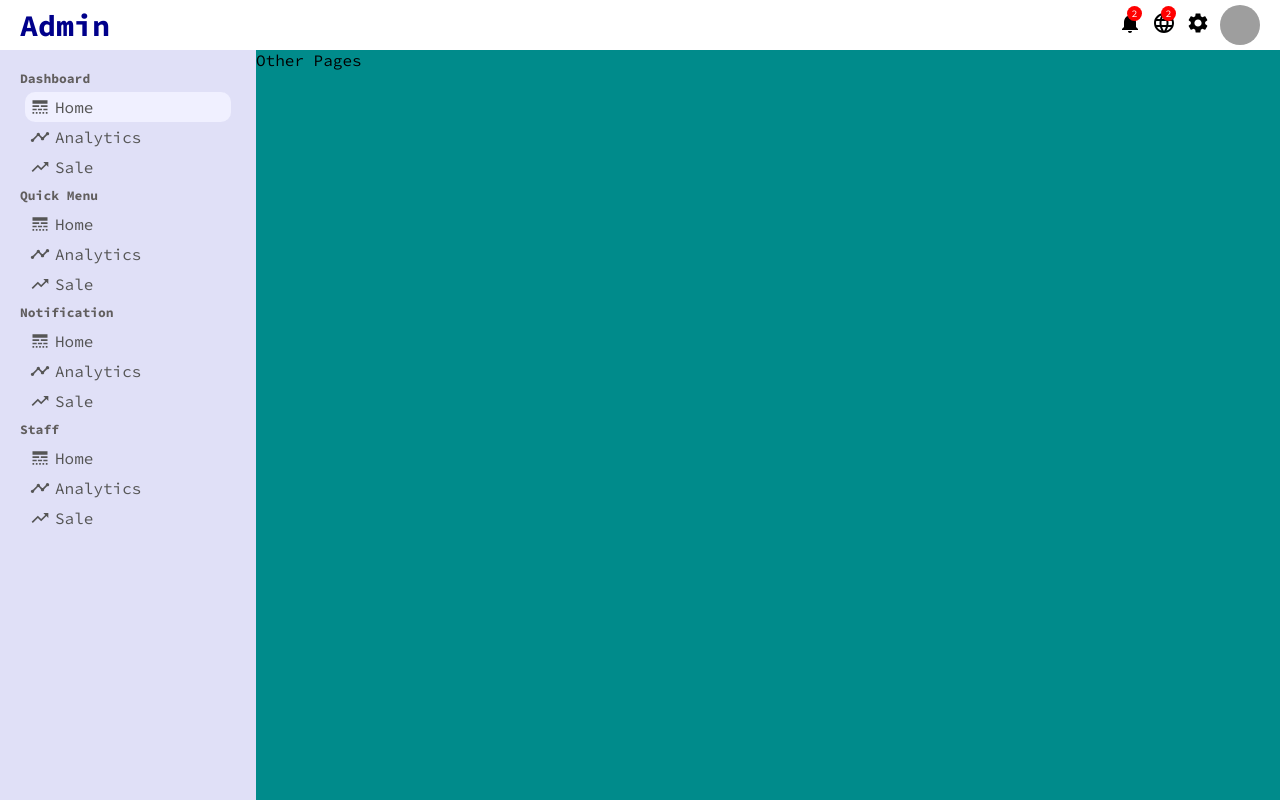
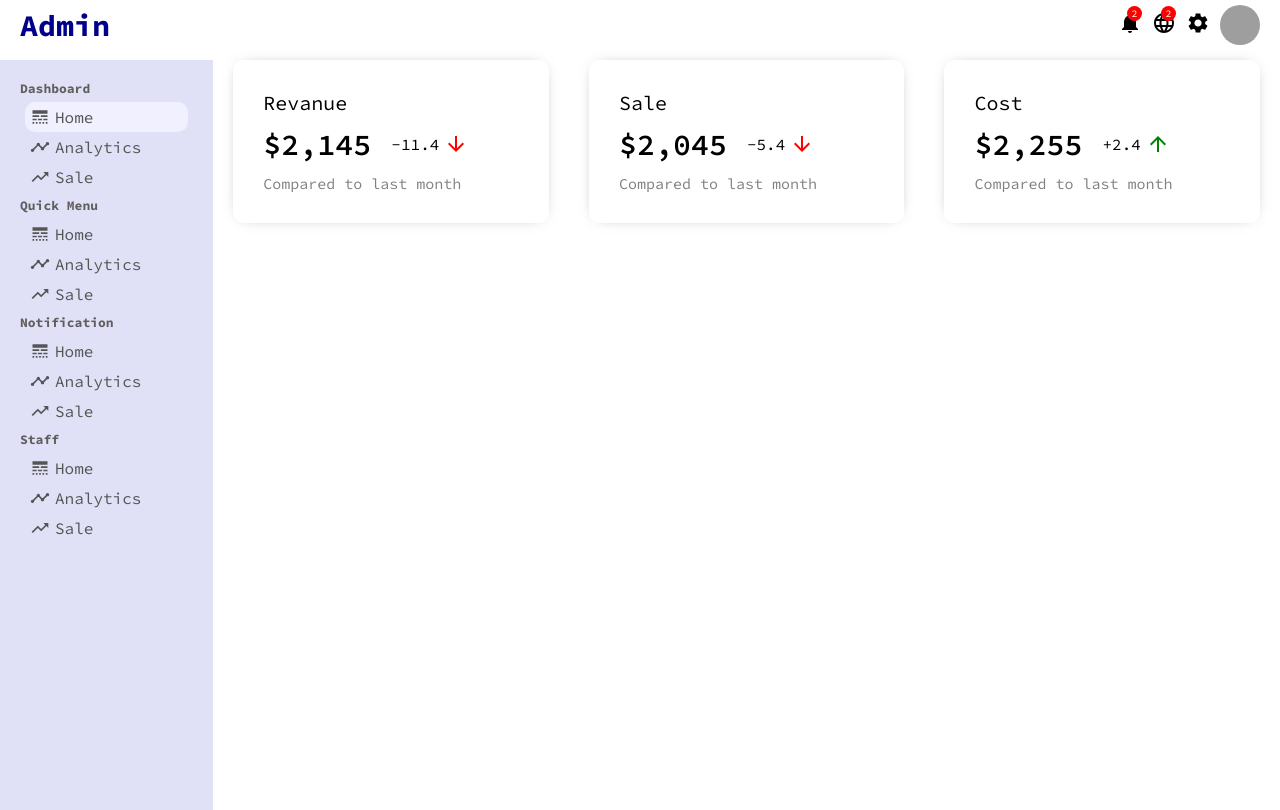
Before and after one commit to manishkrinfo/react-dashbord, a React (Create React App) app: page / in a window 1280 px wide. Built offline with nearby package versions, Linux system fonts and the light colour scheme; grey boxes are pictures that could not be loaded.

Commit message:
create home and featured info

```diff
--- a/src/App.js
+++ b/src/App.js
@@ -2,6 +2,7 @@ import React from 'react';
 import Topbar from './components/topbar/Topbar';
 import Sidebar from './components/sidebar/Sidebar';
 import './app.css';
+import Home from './pages/home/Home';
 
 function App() {
   return (
@@ -9,9 +10,7 @@ function App() {
       <Topbar />
       <div className='container'>
         <Sidebar />
-        <div className='others'>
-          Other Pages
-        </div>
+        <Home />
       </div>
     </div>
   );
--- a/src/app.css
+++ b/src/app.css
@@ -1,8 +1,4 @@
 .container {
    display: flex;
+   margin-top: 10px;
 }
-
-.others{
-   flex: 4;
-   background-color: darkcyan;
-}
--- /dev/null
+++ b/src/pages/featuredInfo/FeaturedInfo.jsx
@@ -0,0 +1,39 @@
+import React from 'react';
+import './featureInfo.css';
+import ArrowDownwardIcon from '@mui/icons-material/ArrowDownward';
+import ArrowUpwardIcon from '@mui/icons-material/ArrowUpward';;
+
+const FeaturedInfo = () => {
+  return (
+    <div className='featured'>
+      <div className='featuredItem'>
+         <span className="featuredTittle">Revanue</span>
+         <div className='featuredMoneyContainer'>
+            <span className='featuredMoney'>$2,145</span>
+            <span className='featuredMoneyRate'>-11.4 <ArrowDownwardIcon className='featuredIcon negative' /></span>
+         </div>
+         <span className='featuredSub'>Compared to last month</span>
+      </div>
+
+      <div className='featuredItem'>
+         <span className="featuredTittle">Sale</span>
+         <div className='featuredMoneyContainer'>
+            <span className='featuredMoney'>$2,045</span>
+            <span className='featuredMoneyRate'>-5.4 <ArrowDownwardIcon className='featuredIcon negative' /></span>
+         </div>
+         <span className='featuredSub'>Compared to last month</span>
+      </div>
+
+      <div className='featuredItem'>
+         <span className="featuredTittle">Cost</span>
+         <div className='featuredMoneyContainer'>
+            <span className='featuredMoney'>$2,255</span>
+            <span className='featuredMoneyRate'>+2.4 <ArrowUpwardIcon className='featuredIcon' /></span>
+         </div>
+         <span className='featuredSub'>Compared to last month</span>
+      </div>
+    </div>
+  )
+}
+
+export default FeaturedInfo
--- /dev/null
+++ b/src/pages/featuredInfo/featureInfo.css
@@ -0,0 +1,44 @@
+.featured {
+   width: 100%;
+   display: flex;
+   justify-content: space-between;
+}
+.featuredItem {
+   flex: 1;
+   margin: 0 20px;
+   padding: 30px;
+   border-radius: 10px;
+   cursor: pointer;
+   -webkit-box-shadow: 0px 0px 15px -10px rgba(0,0,0,0.75);
+   -moz-box-shadow: 0px 0px 15px -10px rgba(0,0,0,0.75);
+   box-shadow: 0px 0px 15px -10px rgba(0,0,0,0.75);
+}
+.featuredTittle {
+   font-size: 20px;
+}
+.featuredMoneyContainer{
+   margin: 10px 0px;;
+   display: flex;
+   align-items: center;
+}
+.featuredMoney{
+   font-size: 30px;
+   font-weight: 600;
+}
+.featuredMoneyRate{
+   display: flex;
+   align-items: center;
+   margin-left: 20px;
+}
+.featuredIcon {
+   font-size: 14px;
+   margin-left: 5px;
+   color: green;
+}
+.featuredIcon.negative {
+   color: red
+}
+.featuredSub{
+   font-size: 15px;
+   color: grey;
+}
--- /dev/null
+++ b/src/pages/home/Home.jsx
@@ -0,0 +1,13 @@
+import React from 'react';
+import './home.css';
+import FeaturedInfo from '../featuredInfo/FeaturedInfo';
+
+const Home = () => {
+  return (
+    <div className='home'>
+      <FeaturedInfo />
+    </div>
+  )
+}
+
+export default Home
--- /dev/null
+++ b/src/pages/home/home.css
@@ -0,0 +1,4 @@
+.home {
+   flex: 5;
+   /*background-color: darkcyan;*/
+}
```
